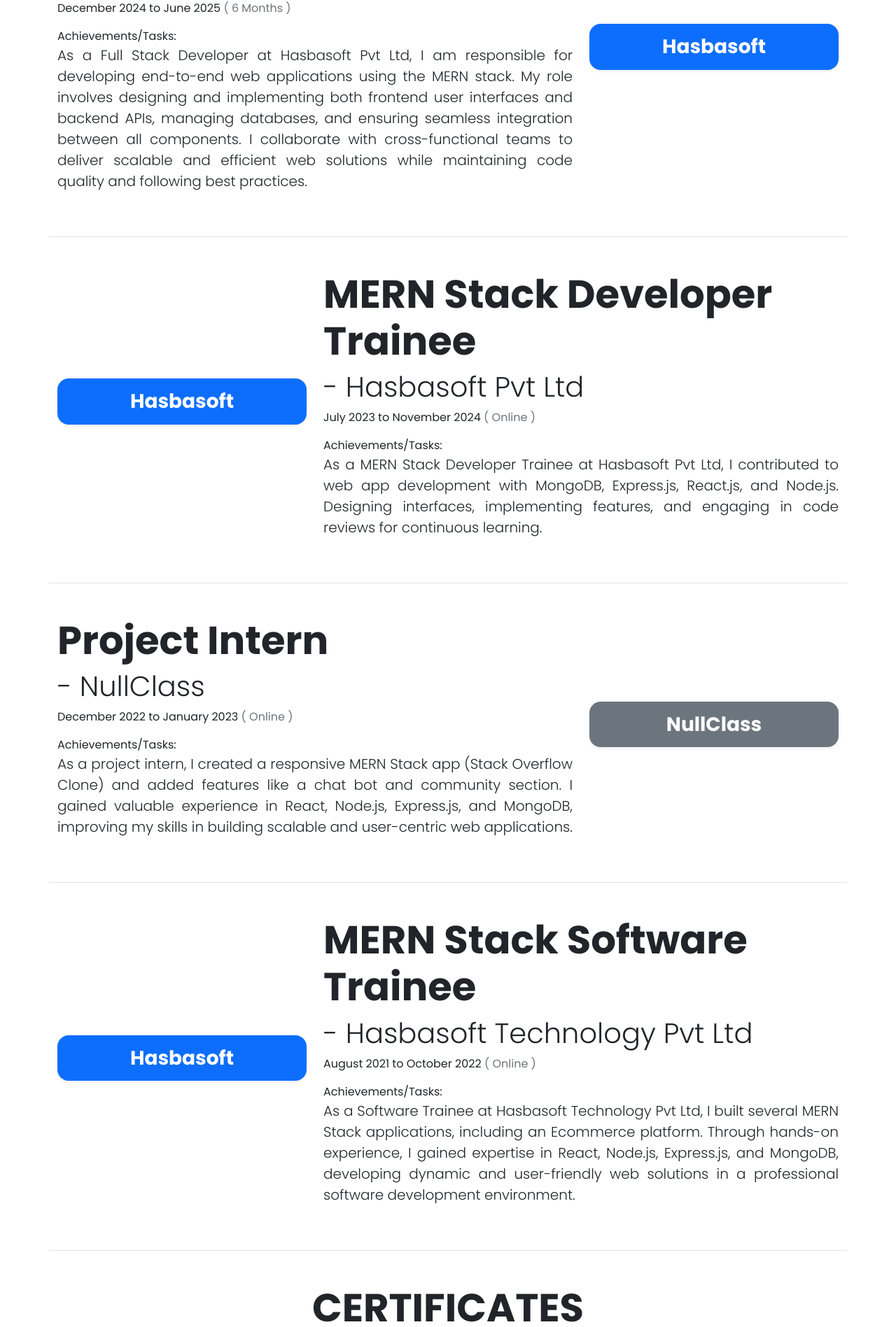
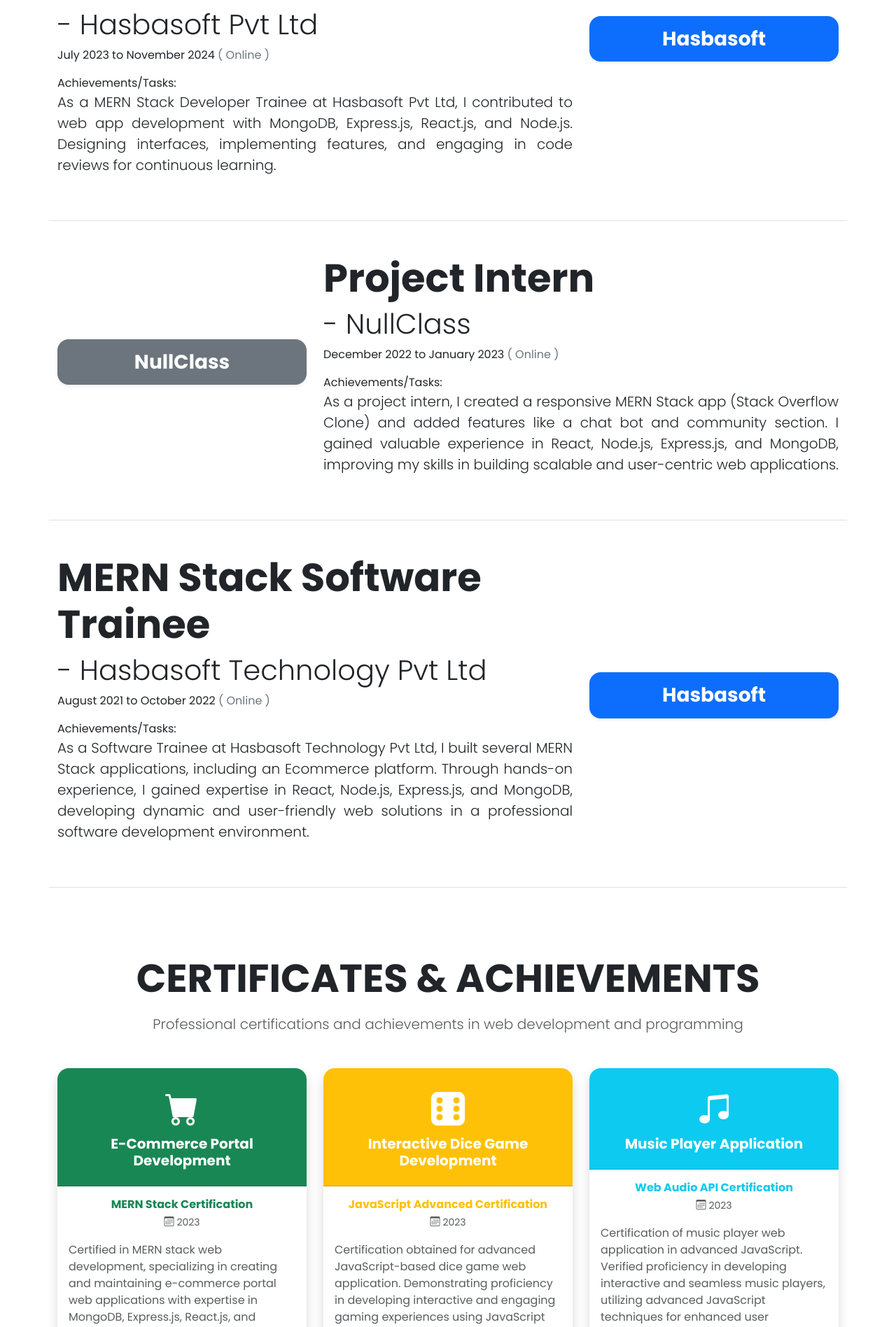
Before and after one commit to alihasanshaikh/portfolio, a React (Create React App) app: page /#/experience in a window 1280 px wide. Shown: the part 867-2764 px from the top of the page at 70% size. Built offline with nearby package versions, Linux system fonts and the light colour scheme.

Commit message:
Update Experience page with certificate badges

```diff
--- a/src/pages/Experience.js
+++ b/src/pages/Experience.js
@@ -5,27 +5,63 @@
   const certificates = [
     {
       id: "03",
-      title: "E-Commerce Portal",
+      title: "E-Commerce Portal Development",
+      issuer: "MERN Stack Certification",
+      date: "2023",
+      icon: "bi-cart-fill",
+      color: "success",
       description:
-        "I have received a certification in MERN stack web development, specializing in creating and maintaining e-commerce portal web applications with expertise in MongoDB, Express.js, React.js, and Node.js.",
+        "Certified in MERN stack web development, specializing in creating and maintaining e-commerce portal web applications with expertise in MongoDB, Express.js, React.js, and Node.js.",
     },
     {
       id: "04",
-      title: "Dice Game",
+      title: "Interactive Dice Game Development",
+      issuer: "JavaScript Advanced Certification",
+      date: "2023",
+      icon: "bi-dice-6-fill",
+      color: "warning",
       description:
         "Certification obtained for advanced JavaScript-based dice game web application. Demonstrating proficiency in developing interactive and engaging gaming experiences using JavaScript and related technologies.",
     },
     {
       id: "05",
-      title: "Music in JavaScript",
+      title: "Music Player Application",
+      issuer: "Web Audio API Certification",
+      date: "2023",
+      icon: "bi-music-note-beamed",
+      color: "info",
       description:
-        "Certification of music player web application in advance JavaScript. Verified proficiency in developing interactive and seamless music players, utilizing advanced JavaScript techniques for enhanced user experience.",
+        "Certification of music player web application in advanced JavaScript. Verified proficiency in developing interactive and seamless music players, utilizing advanced JavaScript techniques for enhanced user experience.",
     },
     {
       id: "06",
-      title: "Netflix Like Frontend",
+      title: "Netflix Clone Frontend",
+      issuer: "Frontend Development Certification",
+      date: "2023",
+      icon: "bi-play-circle-fill",
+      color: "danger",
       description:
         "Certification received for creating a Netflix clone web application using HTML and CSS, demonstrating proficiency in frontend development and UI design.",
+    },
+    {
+      id: "07",
+      title: "Aptitude Test Excellence",
+      issuer: "Technical Assessment",
+      date: "2023",
+      icon: "bi-trophy-fill",
+      color: "primary",
+      description:
+        "Certificate of excellence in technical aptitude test, demonstrating strong problem-solving skills and logical thinking abilities in software development scenarios.",
+    },
+    {
+      id: "08",
+      title: "Brain Storm Challenge",
+      issuer: "Innovation Competition",
+      date: "2023",
+      icon: "bi-lightbulb-fill",
+      color: "secondary",
+      description:
+        "Certificate of participation and achievement in brain storm challenge, showcasing creative thinking and innovative problem-solving approaches in technology solutions.",
     },
   ];
 
@@ -33,6 +69,7 @@
     <div>
       <Resume />
       <div className="pt-4 mt-5 container container-fluid col-xxl-8">
+        {/* Current Experience */}
         <div className="row align-items-md-center py-5 g-4 border-bottom">
           <div className="col-md-4 d-md-block mt-0">
             <div className="d-flex justify-content-center align-items-center bg-white rounded-4 p-3 shadow-sm">
@@ -67,6 +104,8 @@
             </p>
           </div>
         </div>
+
+        {/* Previous Experiences */}
         <div className="row flex-row-reverse align-items-md-center py-5 g-4 border-bottom">
           <div className="col-md-4 d-md-block mt-0">
             <div className="d-flex justify-content-center align-items-center bg-primary rounded-4 p-3 shadow-sm">
@@ -75,33 +114,6 @@
           </div>
           <div className="col-md-8 col-sm-12">
             <h1 className="display-4 fw-bold" data-aos="fade-left">
-              Full Stack Developer
-            </h1>
-            <h1 className="fw-light">- Hasbasoft Pvt Ltd</h1>
-            <p>
-              December 2024 to June 2025{" "}
-              <span className="text-secondary">( 6 Months )</span>
-            </p>
-            <p className="mb-0">Achievements/Tasks:</p>
-            <p className="lead big--para">
-              As a Full Stack Developer at Hasbasoft Pvt Ltd, I am responsible for
-              developing end-to-end web applications using the MERN stack. My role
-              involves designing and implementing both frontend user interfaces and
-              backend APIs, managing databases, and ensuring seamless integration
-              between all components. I collaborate with cross-functional teams to
-              deliver scalable and efficient web solutions while maintaining code
-              quality and following best practices.
-            </p>
-          </div>
-        </div>
-        <div className="row align-items-md-center py-5 g-4 border-bottom">
-          <div className="col-md-4 d-md-block mt-0">
-            <div className="d-flex justify-content-center align-items-center bg-primary rounded-4 p-3 shadow-sm">
-              <h3 className="text-white mb-0 fw-bold">Hasbasoft</h3>
-            </div>
-          </div>
-          <div className="col-md-8 col-sm-12">
-            <h1 className="display-4 fw-bold" data-aos="fade-right">
               MERN Stack Developer Trainee
             </h1>
             <h1 className="fw-light">- Hasbasoft Pvt Ltd</h1>
@@ -118,7 +130,8 @@
             </p>
           </div>
         </div>
-        <div className="row flex-row-reverse align-items-md-center py-5 g-4 border-bottom">
+
+        <div className="row align-items-md-center py-5 g-4 border-bottom">
           <div className="col-md-4 d-md-block mt-0">
             <div className="d-flex justify-content-center align-items-center bg-secondary rounded-4 p-3 shadow-sm">
               <h3 className="text-white mb-0 fw-bold">NullClass</h3>
@@ -143,7 +156,8 @@
             </p>
           </div>
         </div>
-        <div className="row align-items-md-center py-5 g-4 border-bottom">
+
+        <div className="row flex-row-reverse align-items-md-center py-5 g-4 border-bottom">
           <div className="col-md-4 d-md-block mt-0">
             <div className="d-flex justify-content-center align-items-center bg-primary rounded-4 p-3 shadow-sm">
               <h3 className="text-white mb-0 fw-bold">Hasbasoft</h3>
@@ -169,28 +183,81 @@
             </p>
           </div>
         </div>
-        <h1 className="mt-5 pb-2 text-center text-uppercase display-4 fw-bold">
-          Certificates
-        </h1>
-        <div className="row row-cols-1 row-cols-md-2 row-cols-lg-3 g-3 mb-5">
-          {certificates.map((certificate) => (
-            <div className="col" key={certificate.id}>
-              <div className="card shadow h-100 rounded-3" data-aos="zoom-in">
-                <div className="card-header bg-primary text-white">
-                  <h4 className="text-center mb-0">{certificate.title}</h4>
-                </div>
-                <div className="card-body d-flex align-items-center justify-content-center bg-light">
-                  <div className="text-center">
-                    <i className="bi bi-award-fill text-primary" style={{ fontSize: "4rem" }}></i>
-                    <h5 className="mt-3 text-primary">Certificate</h5>
+
+        {/* Certificates Section */}
+        <div className="py-5">
+          <h1 className="mt-5 pb-2 text-center text-uppercase display-4 fw-bold">
+            Certificates & Achievements
+          </h1>
+          <p className="text-center text-muted mb-5 lead">
+            Professional certifications and achievements in web development and programming
+          </p>
+
+          <div className="row row-cols-1 row-cols-md-2 row-cols-lg-3 g-4 mb-5">
+            {certificates.map((certificate, index) => (
+              <div className="col" key={certificate.id}>
+                <div
+                  className="card shadow h-100 rounded-4 border-0 overflow-hidden"
+                  data-aos="zoom-in"
+                  data-aos-delay={index * 100}
+                >
+                  {/* Certificate Header */}
+                  <div className={`card-header bg-${certificate.color} text-white text-center py-4`}>
+                    <i className={`${certificate.icon} mb-3`} style={{ fontSize: "3rem" }}></i>
+                    <h5 className="card-title mb-0 fw-bold">{certificate.title}</h5>
+                  </div>
+
+                  {/* Certificate Body */}
+                  <div className="card-body d-flex flex-column">
+                    <div className="text-center mb-3">
+                      <h6 className={`text-${certificate.color} fw-bold mb-1`}>{certificate.issuer}</h6>
+                      <small className="text-muted">
+                        <i className="bi bi-calendar3 me-1"></i>
+                        {certificate.date}
+                      </small>
+                    </div>
+
+                    <p className="card-text text-muted flex-grow-1">{certificate.description}</p>
+
+                    {/* Certificate Badge */}
+                    <div className="text-center mt-auto">
+                      <span className={`badge bg-${certificate.color} bg-opacity-10 text-${certificate.color} px-3 py-2 rounded-pill`}>
+                        <i className="bi bi-patch-check-fill me-1"></i>
+                        Certified
+                      </span>
+                    </div>
                   </div>
                 </div>
-                <div className="card-body">
-                  <p>{certificate.description}</p>
+              </div>
+            ))}
+          </div>
+
+          {/* Certification Summary */}
+          <div className="text-center py-5 bg-light rounded-4" data-aos="fade-up">
+            <h3 className="fw-bold mb-3">Certification Summary</h3>
+            <div className="row justify-content-center">
+              <div className="col-md-8">
+                <div className="d-flex justify-content-around text-center">
+                  <div>
+                    <h4 className="text-primary fw-bold">{certificates.length}</h4>
+                    <p className="text-muted mb-0">Total Certificates</p>
+                  </div>
+                  <div>
+                    <h4 className="text-success fw-bold">4</h4>
+                    <p className="text-muted mb-0">Technical Skills</p>
+                  </div>
+                  <div>
+                    <h4 className="text-info fw-bold">2</h4>
+                    <p className="text-muted mb-0">Achievements</p>
+                  </div>
                 </div>
               </div>
             </div>
-          ))}
+            <p className="lead mt-4 col-lg-8 mx-auto">
+              These certifications demonstrate my commitment to continuous learning and
+              expertise in modern web development technologies and best practices.
+            </p>
+          </div>
         </div>
       </div>
     </div>
```
